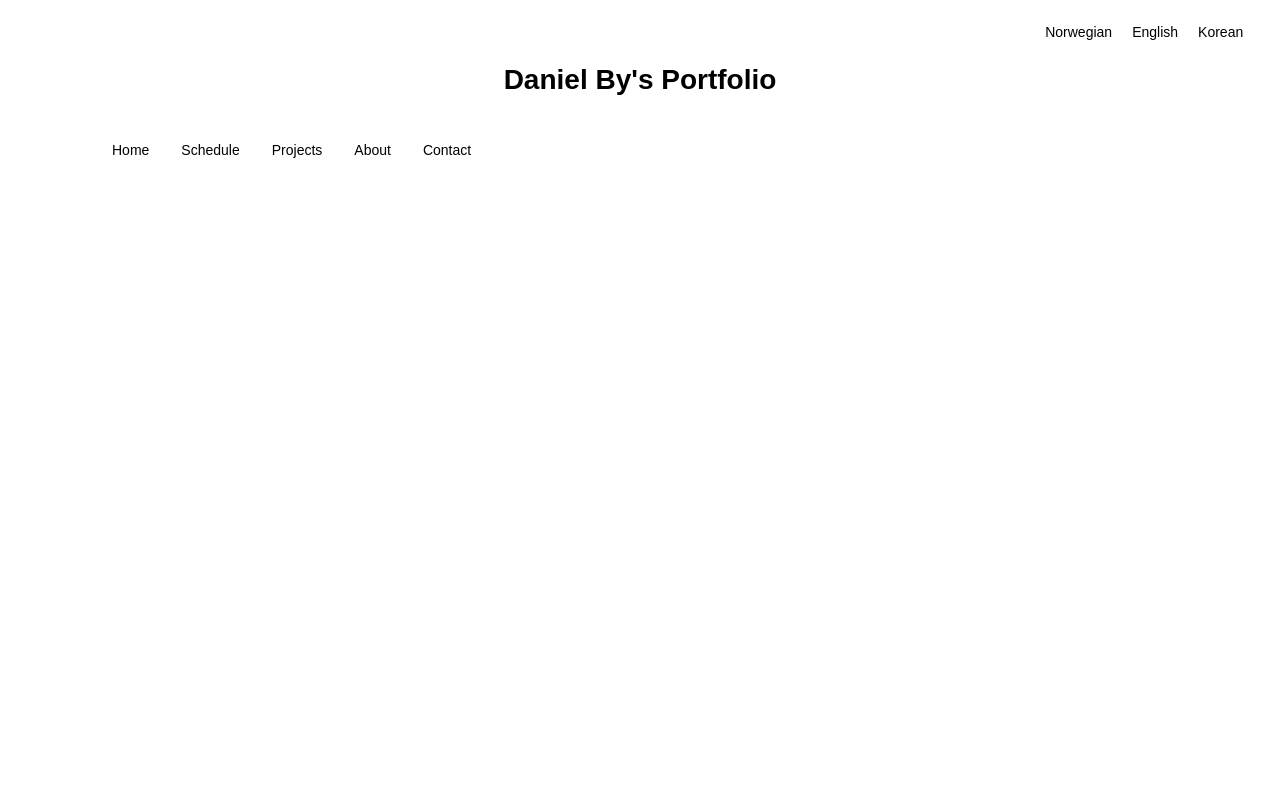
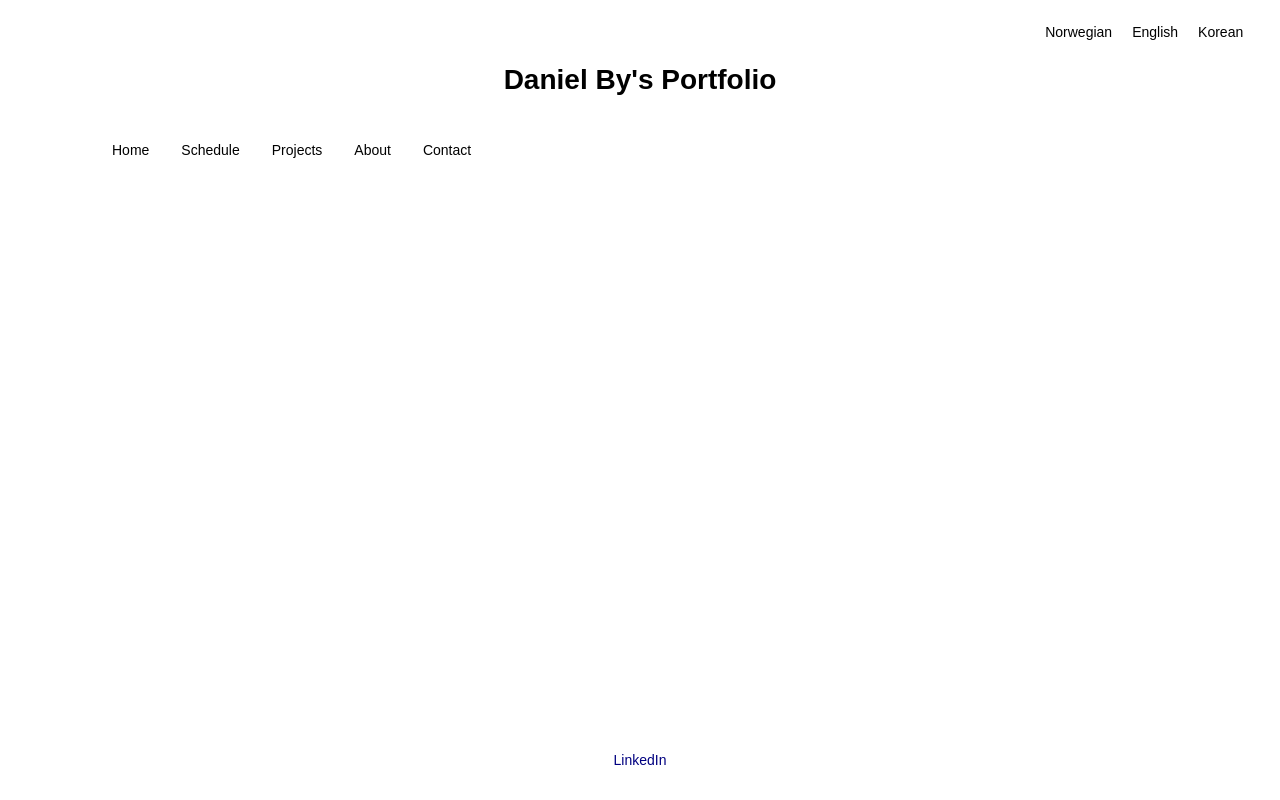
Before and after one commit to Danielsby/homepage, a React (Create React App) app: page / in a window 1280 px wide. Shown: the top 800 px of the page. Built offline with nearby package versions, Linux system fonts and the light colour scheme.

Commit message:
Added a footer.

```diff
--- a/src/App.scss
+++ b/src/App.scss
@@ -32,3 +32,26 @@
     grid-area: 5/1/6/5;
     //border: 1px solid pink;
 }
+
+.page-information {
+    a:link {
+        text-decoration: none;
+    }
+    a:visited {
+        text-decoration: none;
+    }
+
+    a:link {
+        color: navy;
+    }
+    /* visited link */
+    a:visited {
+        color: darkorchid;
+    }
+
+    grid-area: 6/3/7/5;
+    width: 100%;
+    position: absolute;
+    text-align: center;
+    bottom: 2rem;
+}
--- a/src/App.tsx
+++ b/src/App.tsx
@@ -29,9 +29,8 @@ const App: React.FC = () => {
                 </div>
             </main>
 
-            <footer>
-                <section>
-                </section>
+            <footer className='page-information'>
+                <a href="www.linkedin.com/dby">LinkedIn</a>
             </footer>
         </div>
     );
--- a/src/global/layouts/pages/Frontpage.tsx
+++ b/src/global/layouts/pages/Frontpage.tsx
@@ -22,9 +22,6 @@ export const Frontpage: React.FC = () => {
                     Nimado projects are about to begin it's pre-production!
                 </article>
             </main>
-
-            <footer className='page information'>
-            </footer>
         </div>
     );
 };
```
